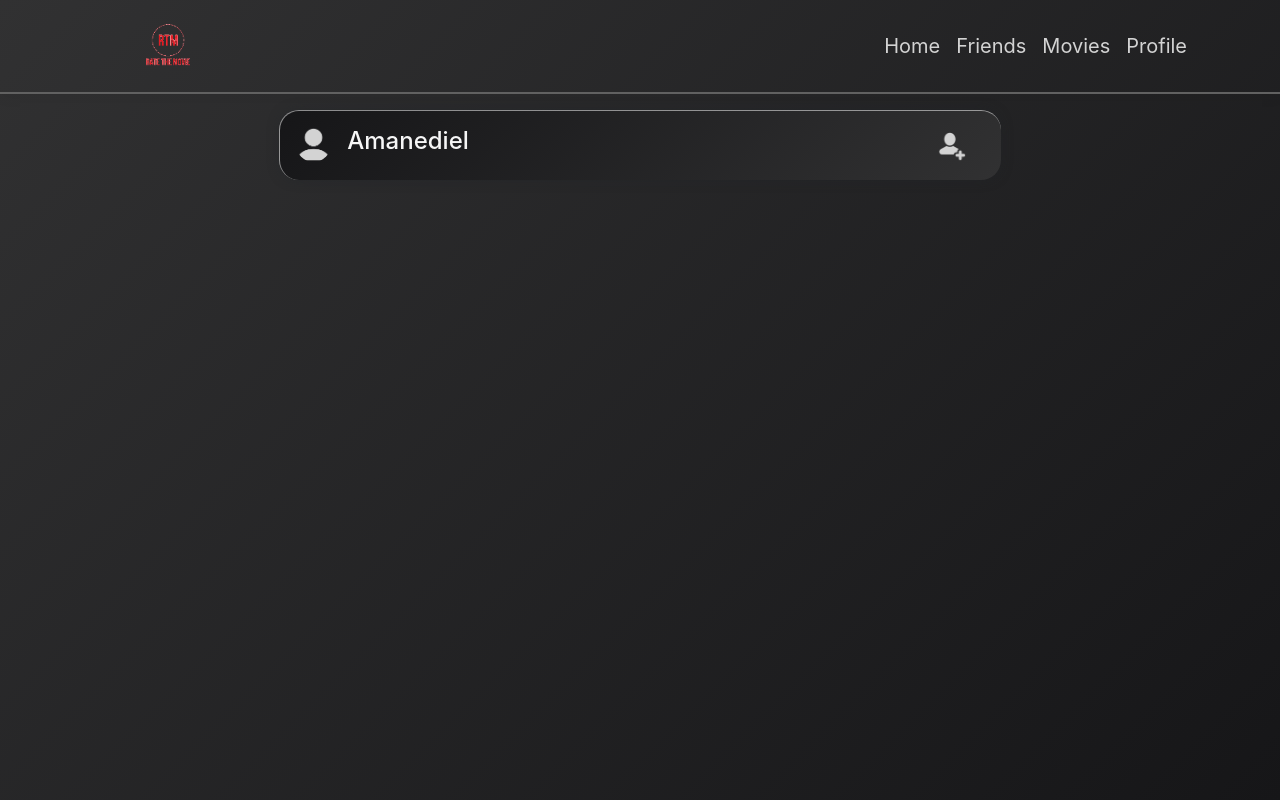
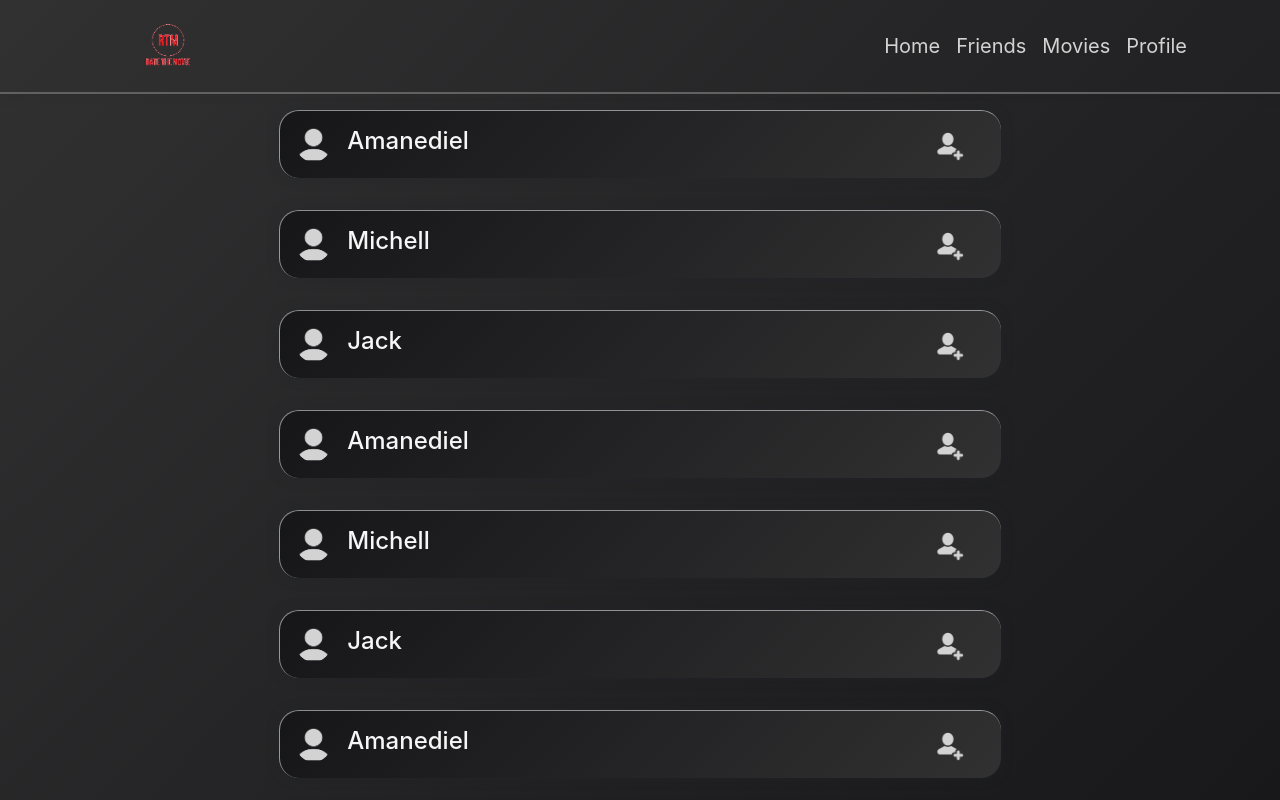
Before and after one commit to Mojtabarezaei4/RateTheMovie, a React (Create React App) app in the folder RateTheMovie/RateTheMovie/ClientApp/: page /friends in a window 1280 px wide. Shown: the top 800 px of the page. Built offline with nearby package versions, Linux system fonts and the light colour scheme.

Commit message:
Styled addFriendCard

```diff
--- a/RateTheMovie/RateTheMovie/ClientApp/public/index.css
+++ b/RateTheMovie/RateTheMovie/ClientApp/public/index.css
@@ -1,4 +1,5 @@
 #root {
     min-height: 100vh;
     background: linear-gradient(135deg, rgba(49, 49, 50, 1) 0%, rgba(22, 22, 24, 1) 100%);
+    cursor: wait;
 }
--- a/RateTheMovie/RateTheMovie/ClientApp/src/components/card/Card.css
+++ b/RateTheMovie/RateTheMovie/ClientApp/src/components/card/Card.css
@@ -13,7 +13,8 @@
 
 .friend {
     display: flex;
-    flex-direction: row;
+    justify-content: space-between;
+    margin-bottom: 2rem;
 }
 
 .image-container img {
@@ -36,6 +37,7 @@ p {
     margin-left: 1rem;
     margin-right: 1rem;
     margin-top: 1rem;
+    margin-bottom: 1rem;
     width: 35px;
     float: left;
     border-radius: 50% 50%;
@@ -87,7 +89,7 @@ p {
 .addIcon-container {
     position: relative;
     margin-top: 1.3rem;
-    right: -65%;
+    right: 5%;
 }
 
 .add-icon {
--- a/RateTheMovie/RateTheMovie/ClientApp/src/components/card/FriendsCard.js
+++ b/RateTheMovie/RateTheMovie/ClientApp/src/components/card/FriendsCard.js
@@ -23,12 +23,10 @@ export default function FriendsCard({icon,userName,addIcon}) {
         }
     }
     return (
-        <div className="card-container friend">
-            <div className="card-icon">
+        <div className="card-container friend ">
+            <div className="card-icon d-flex">
                 <img src={icon} alt=""/>
-            </div>
-            <div className="userName">
-                <h4>{userName}</h4>
+                <h4 className="userName">{userName}</h4>
             </div>
             <div className="addIcon-container">
                 <img src={addIcon}
@@ -36,7 +34,6 @@ export default function FriendsCard({icon,userName,addIcon}) {
                 className="add-icon"
                 onClick={
                     ()=> addBtn()
-
                 }
                 />
             </div>
--- a/RateTheMovie/RateTheMovie/ClientApp/src/components/friends/Friends.js
+++ b/RateTheMovie/RateTheMovie/ClientApp/src/components/friends/Friends.js
@@ -8,15 +8,51 @@ export class Friends extends Component {
   render () {
     return (
       <div>
-
         <FriendsCard
         icon="/images/userAvatar.png"
         userName="Amanediel"
         addIcon="/images/addFriend.png"
         />
-
-
-
+        <FriendsCard
+        icon="/images/userAvatar.png"
+        userName="Michell"
+        addIcon="/images/addFriend.png"
+        />
+        <FriendsCard
+        icon="/images/userAvatar.png"
+        userName="Jack"
+        addIcon="/images/addFriend.png"
+        />
+        <FriendsCard
+        icon="/images/userAvatar.png"
+        userName="Amanediel"
+        addIcon="/images/addFriend.png"
+        />
+        <FriendsCard
+        icon="/images/userAvatar.png"
+        userName="Michell"
+        addIcon="/images/addFriend.png"
+        />
+        <FriendsCard
+        icon="/images/userAvatar.png"
+        userName="Jack"
+        addIcon="/images/addFriend.png"
+        />
+        <FriendsCard
+        icon="/images/userAvatar.png"
+        userName="Amanediel"
+        addIcon="/images/addFriend.png"
+        />
+        <FriendsCard
+        icon="/images/userAvatar.png"
+        userName="Michell"
+        addIcon="/images/addFriend.png"
+        />
+        <FriendsCard
+        icon="/images/userAvatar.png"
+        userName="Jack"
+        addIcon="/images/addFriend.png"
+        />
       </div>
     );
   }
```
